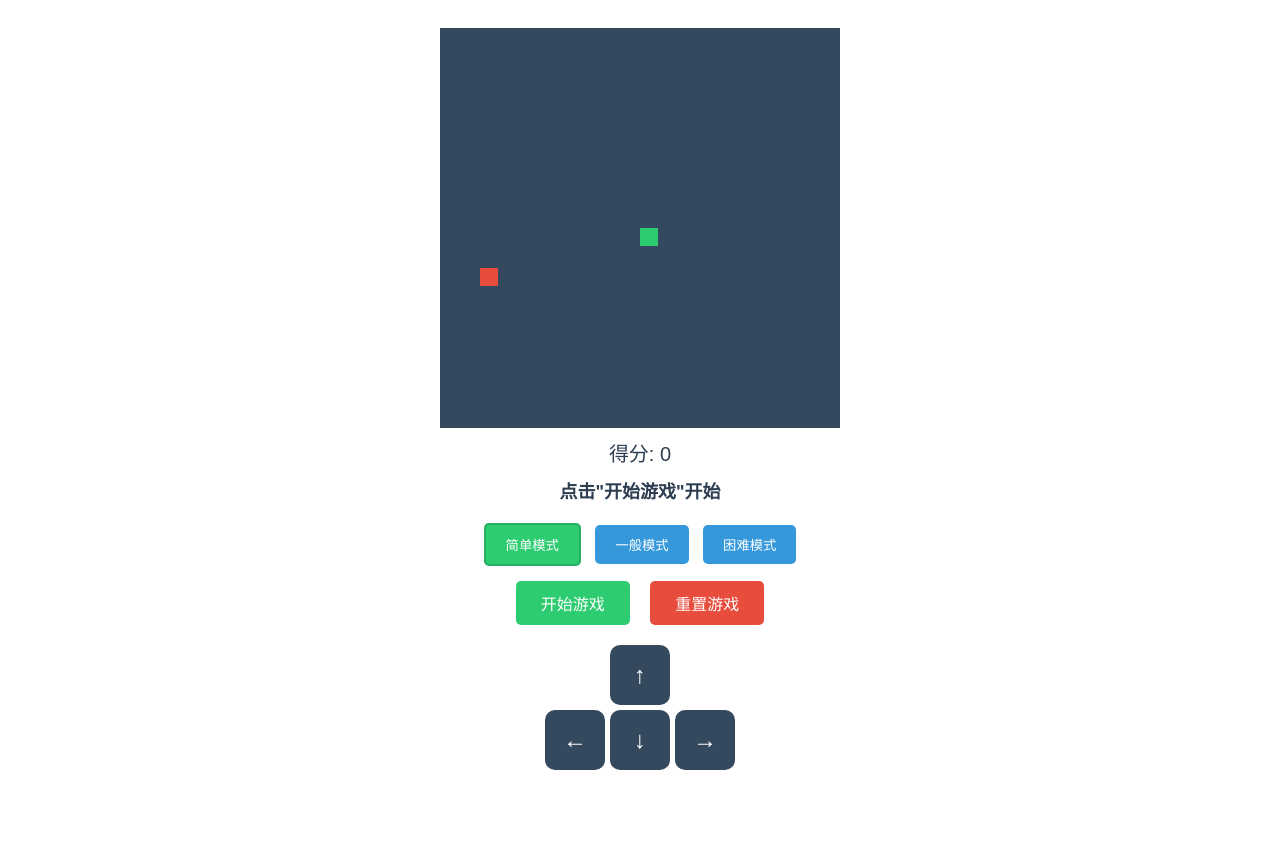
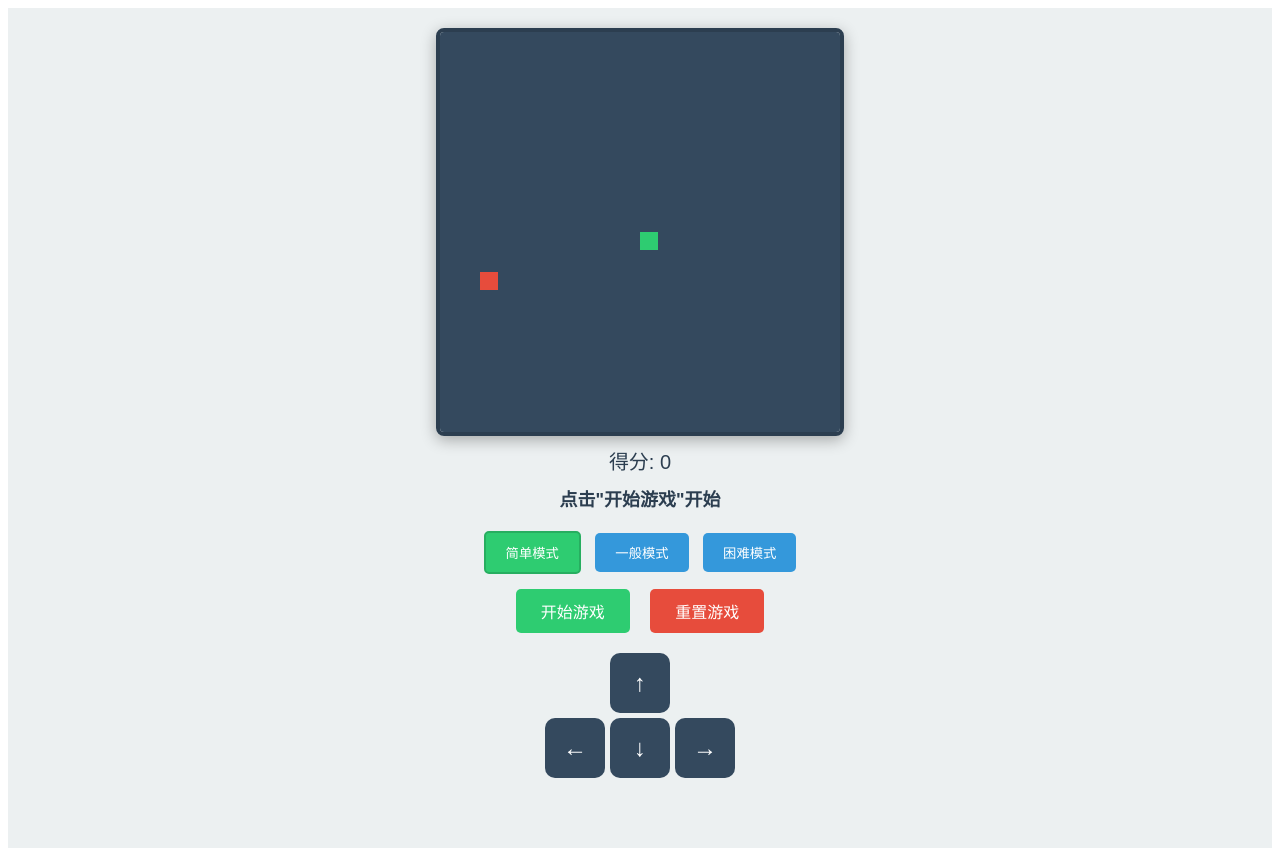
Before and after one commit to holykevin/snake-game, a website: page index.html in a window 1280 px wide. Before the commit the page ends 800 px from the top, so only its background shows below. Drawn offline with Linux system fonts and the light colour scheme.

Commit message:
Add canvas border and background

```diff
--- a/style.css
+++ b/style.css
@@ -95,6 +95,14 @@
     align-items: center;
     padding: 20px;
     font-family: Arial, sans-serif;
+    background-color: #ecf0f1;
+    min-height: 100vh;
+}
+
+#gameCanvas {
+    border: 4px solid #2c3e50;
+    border-radius: 8px;
+    box-shadow: 0 4px 15px rgba(0, 0, 0, 0.3);
 }
 
 .score-board {
--- a/www/style.css
+++ b/www/style.css
@@ -95,6 +95,14 @@
     align-items: center;
     padding: 20px;
     font-family: Arial, sans-serif;
+    background-color: #ecf0f1;
+    min-height: 100vh;
+}
+
+#gameCanvas {
+    border: 4px solid #2c3e50;
+    border-radius: 8px;
+    box-shadow: 0 4px 15px rgba(0, 0, 0, 0.3);
 }
 
 .score-board {
```
